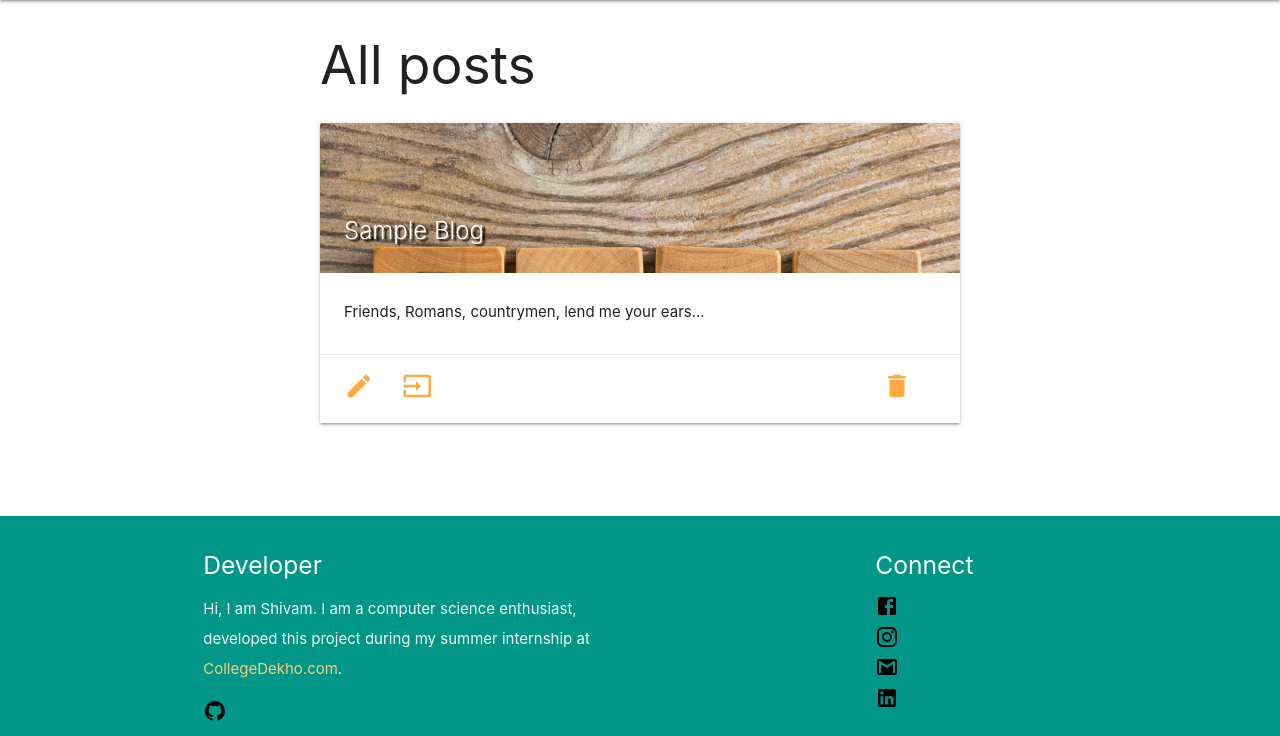
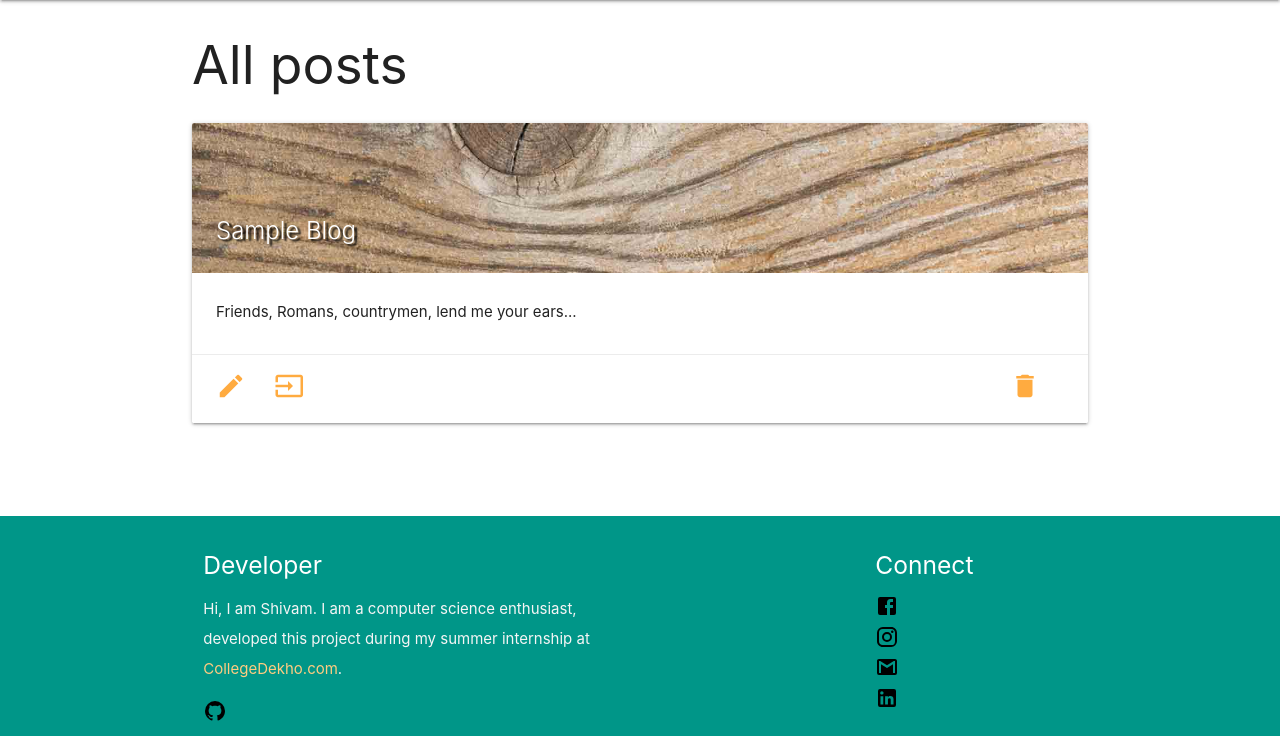
Before and after one commit to shivamacs/Sketcher, a Django app: a page that uses sketcher/templates/sketcher/userposts.html in a window 1280 px wide. Shown: the part 64-800 px from the top of the page. Run offline with Django 3.2, Linux system fonts and the light colour scheme; a user stored in the database is signed in; data comes from the database, SQL or seed files in the repository; some libraries are stand-ins or nearby versions.

Commit message:
Update userposts.html

```diff
--- a/sketcher/templates/sketcher/userposts.html
+++ b/sketcher/templates/sketcher/userposts.html
@@ -3,7 +3,7 @@
 
 <head><title>Posts - Sketcher</title></head>
 
-<div class="container" style="width: 50%; height: auto !important; min-height: 60%;">
+<div class="container" style="height: auto !important; min-height: 60%;">
   <h2>All posts</h2>
   <div style="display: grid;">
     {% if posts_list %}
```
